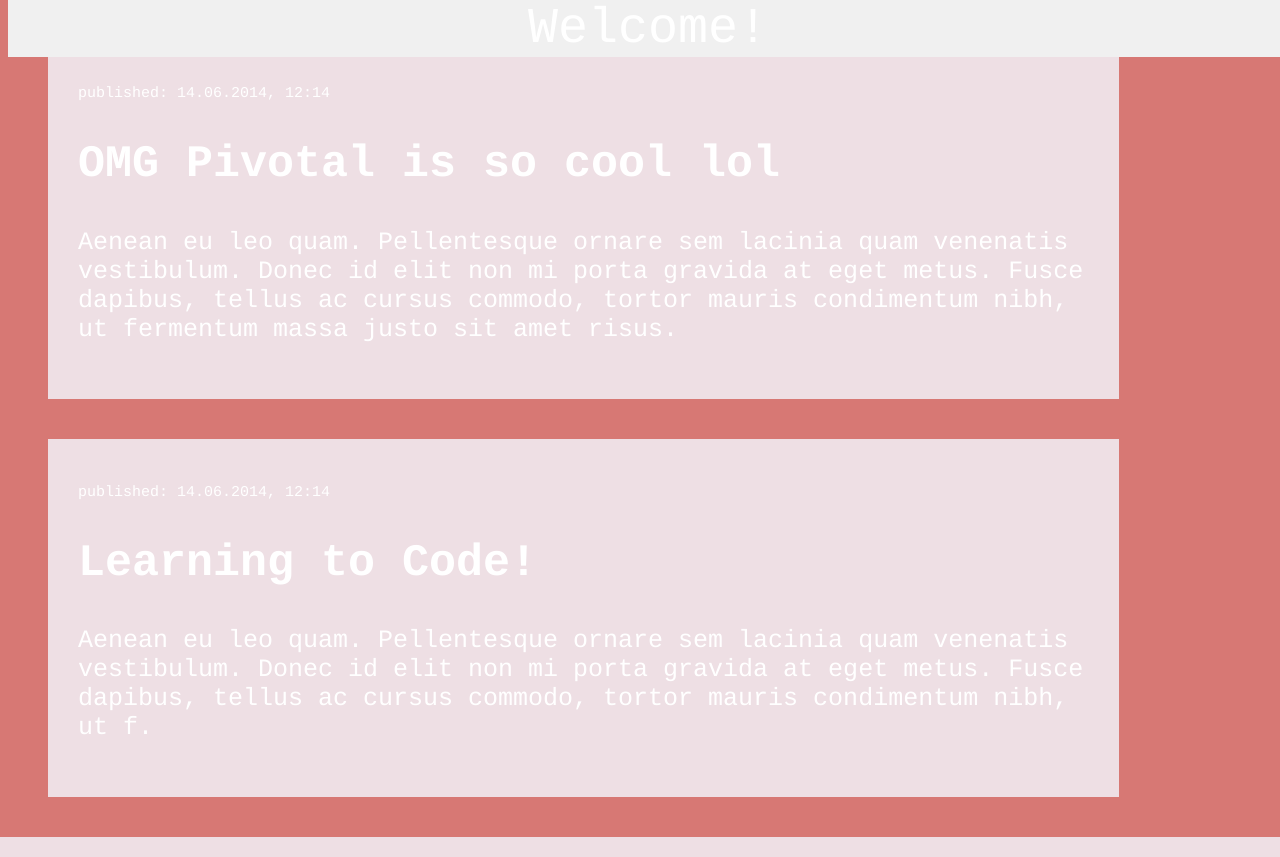
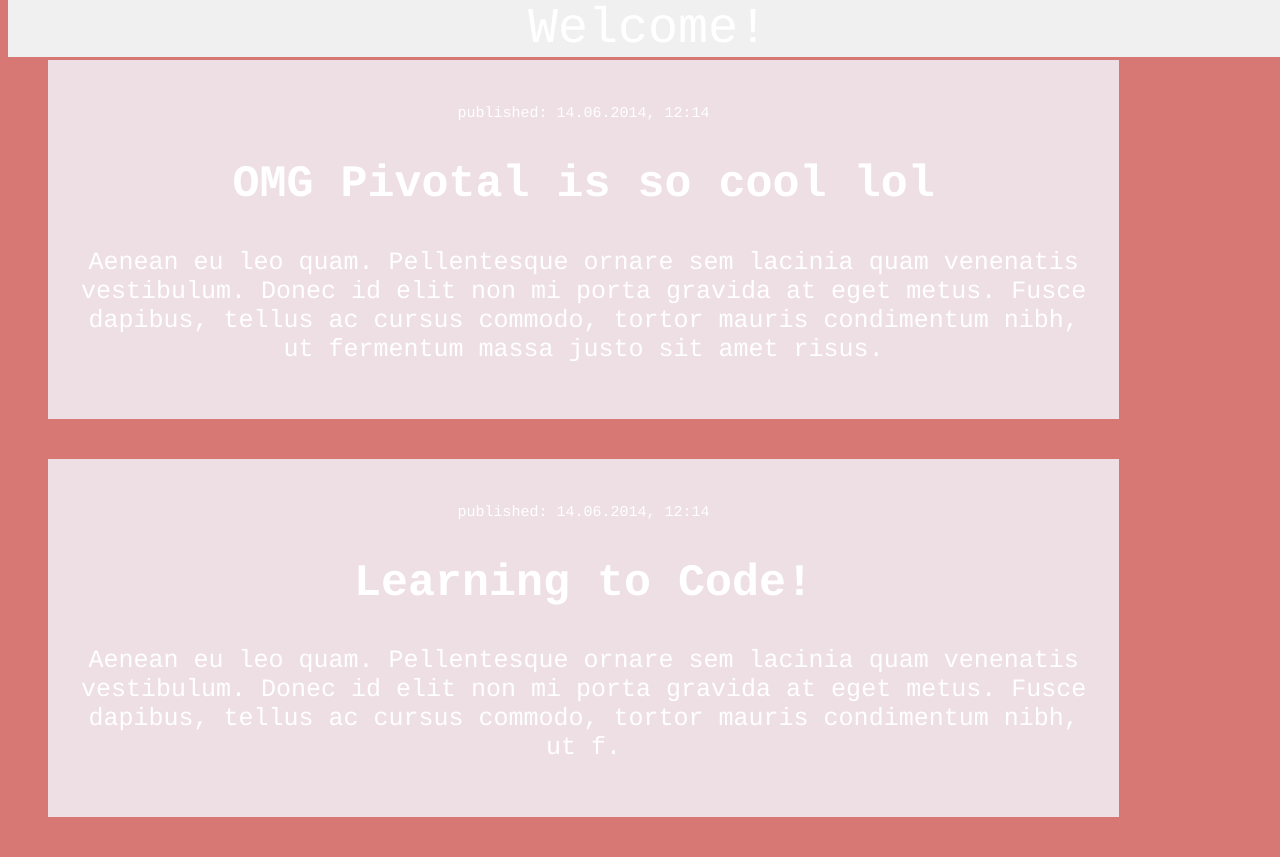
Before and after one commit to Halongpbn/my-first-blog, a Django app: page / in a window 1280 px wide. Run offline with Django 3.2, Linux system fonts and the light colour scheme.

Commit message:
Added templates

```diff
--- a/blog/templates/blog/post_list.html
+++ b/blog/templates/blog/post_list.html
@@ -26,6 +26,7 @@
   color:white;
 }
 .blog_post{
+  text-align:center;
   margin:40px;
   padding:30px;
   width:80%;
@@ -53,7 +54,7 @@
             <a href="http://halongpbn.pythonanywhere.com/">Welcome!</a>
         </div>
 
-        <div class="blog_post">
+        <div class="blog_post" style="margin-top:60px">
           <div class="publish">
             <p>published: 14.06.2014, 12:14</p>
           </div>
@@ -65,7 +66,7 @@
         </div>
       </div>
 
-        <div class="blog_post">
+      <div class="blog_post">
           <div class="publish">
             <p>published: 14.06.2014, 12:14</p>
           </div>
@@ -76,5 +77,9 @@
             <p>Aenean eu leo quam. Pellentesque ornare sem lacinia quam venenatis vestibulum. Donec id elit non mi porta gravida at eget metus. Fusce dapibus, tellus ac cursus commodo, tortor mauris condimentum nibh, ut f.</p>
         </div>
       </div>
+      <div>
+        {% for post in posts %}
+            {{ post }}
+        {% endfor %}
     </body>
 </html>
--- a/blog/views.py
+++ b/blog/views.py
@@ -1,6 +1,8 @@
 from django.shortcuts import render
-
+from django.utils import timezone
+from .models import Post
 def post_list(request):
+    posts = Post.objects.filter(published_date__lte=timezone.now()).order_by('published_date')
     return render(request, 'blog/post_list.html', {})
 
 # Create your views here.
```
